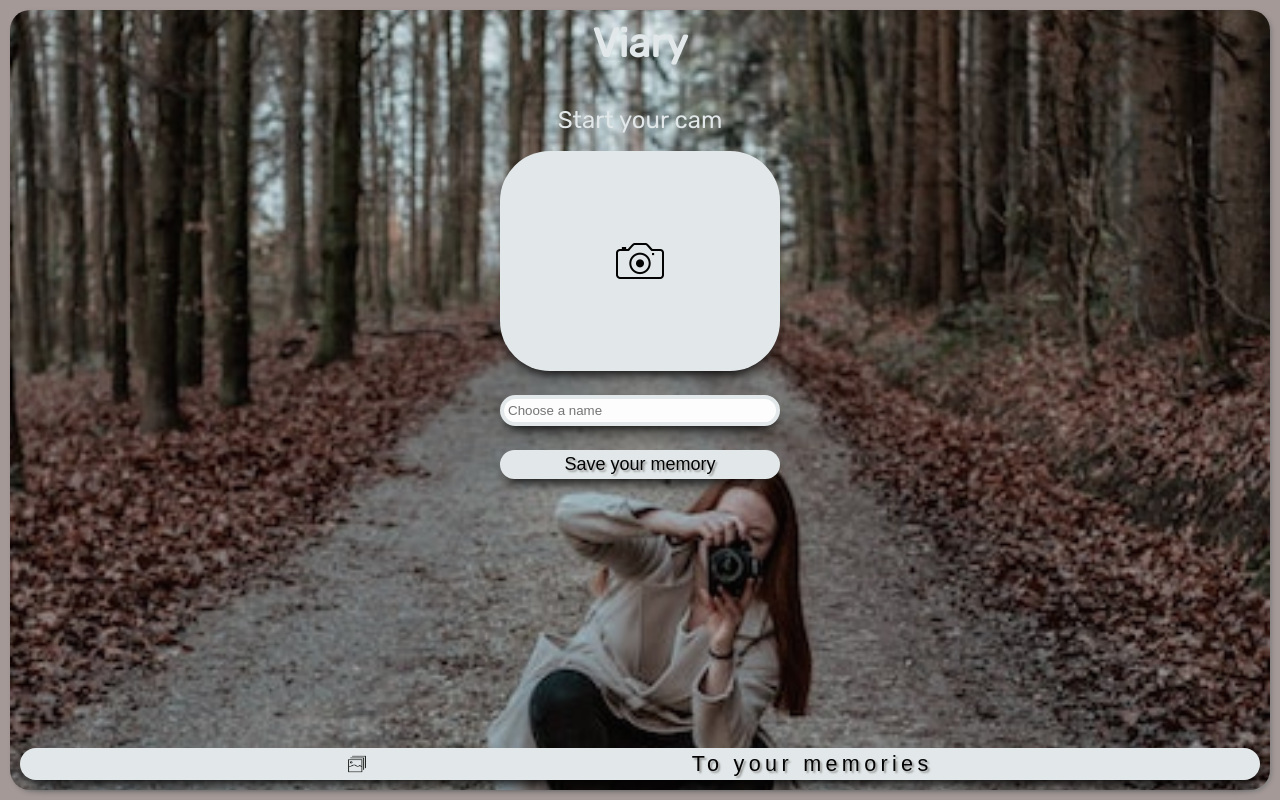
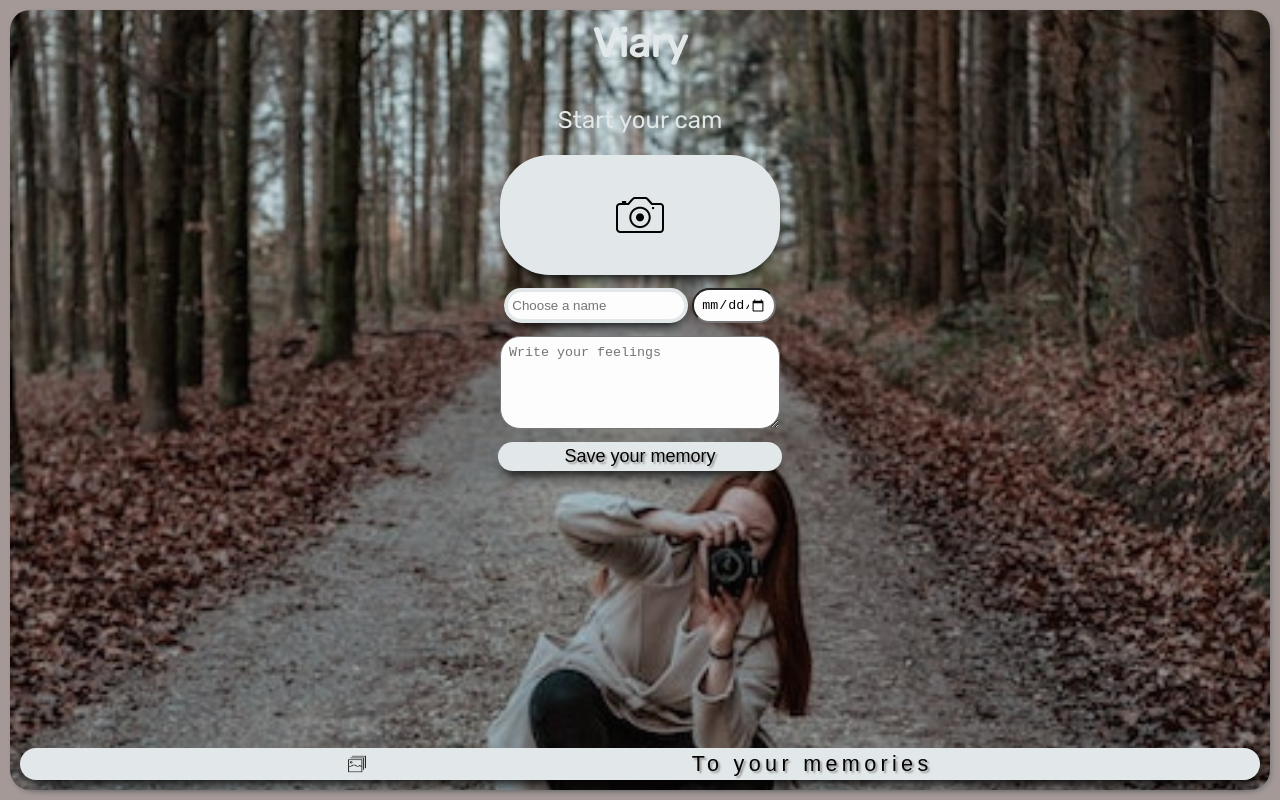
Before and after one commit to danicadombek/capstone-project, a React (Create React App) app: page / in a window 1280 px wide. Built offline with nearby package versions, Linux system fonts and the light colour scheme.

Commit message:
Add datepicker and textarea in CameraPage with styling

```diff
--- a/src/pages/CameraPage.js
+++ b/src/pages/CameraPage.js
@@ -38,13 +38,22 @@ export default function CameraPage({ onNavigate, handleMemorySubmit }) {
             </>
           )}
         </ImageSection>
-        <InputText
+        <TitleDate>
+          <InputTitle
             aria-label="Choose a name"
             id="upload-img"
             type="text"
             name="title"
             placeholder="Choose a name"
             autoComplete="off"
+          />
+          <Datepicker type="date" name="date" />
+        </TitleDate>
+        <Textarea
+          rows="5"
+          cols="33"
+          placeholder="Write your feelings"
+          name="textarea"
         />
         <SaveButton>Save your memory</SaveButton>
       </FormWrap>
@@ -77,11 +86,15 @@ export default function CameraPage({ onNavigate, handleMemorySubmit }) {
     event.preventDefault()
     const form = event.target
     const title = form.elements.title.value
+    const date = form.elements.date.value
+    const text = form.elements.textarea.value
 
     const newMemory = {
       id: uuidv4(),
       title: title,
       image: image,
+      date: date,
+      text: text,
     }
 
     handleMemorySubmit(newMemory)
@@ -102,13 +115,13 @@ const FormWrap = styled.form`
   align-items: center;
   display: flex;
   flex-direction: column;
-  gap: 1.5em;
+  gap: 0.8em;
   justify-content: center;
 `
 
 const Label = styled.label`
   font-size: 24px;
-  margin-bottom: -15px;
+  margin-bottom: 0;
   padding: 8px;
   text-align: center;
 `
@@ -120,18 +133,13 @@ const ImageSection = styled.div`
   border-radius: var(--border-radius-global);
   box-shadow: var(--shadow-img);
   justify-content: space-evenly;
-  max-height: 300px;
-  min-height: 220px;
+  max-height: 240px;
+  min-height: 100px;
   width: 280px;
 `
 
 const CamIcon = styled.img`
   position: absolute;
-`
-
-const SaveButton = styled(Button)`
-  padding: 4px;
-  width: 100%;
 `
 
 const Image = styled.img`
@@ -142,15 +150,38 @@ const Image = styled.img`
 `
 
 const Input = styled.input`
-  height: 220px;
+  height: 120px;
   opacity: 0;
   width: 280px;
 `
 
-const InputText = styled.input`
+const TitleDate = styled.section`
+  display: flex;
+  justify-content: center;
+  gap: 4px;
+`
+
+const InputTitle = styled.input`
   border-radius: var(--border-radius-global);
   border: 4px solid #e4eaeb;
   box-shadow: var(--shadow-img);
   padding: 4px;
-  width: 100%;
+  width: 55%;
 `
+
+const Datepicker = styled.input`
+  border-radius: 20px;
+  width: 280px;
+  padding: 7px;
+  width: 25%;
+`
+
+const Textarea = styled.textarea`
+  border-radius: 20px;
+  width: 280px;
+  padding: 8px;
+`
+const SaveButton = styled(Button)`
+  padding: 4px;
+  width: 85%;
+`
```
Lines whose indentation alone changed are shown as unchanged.
